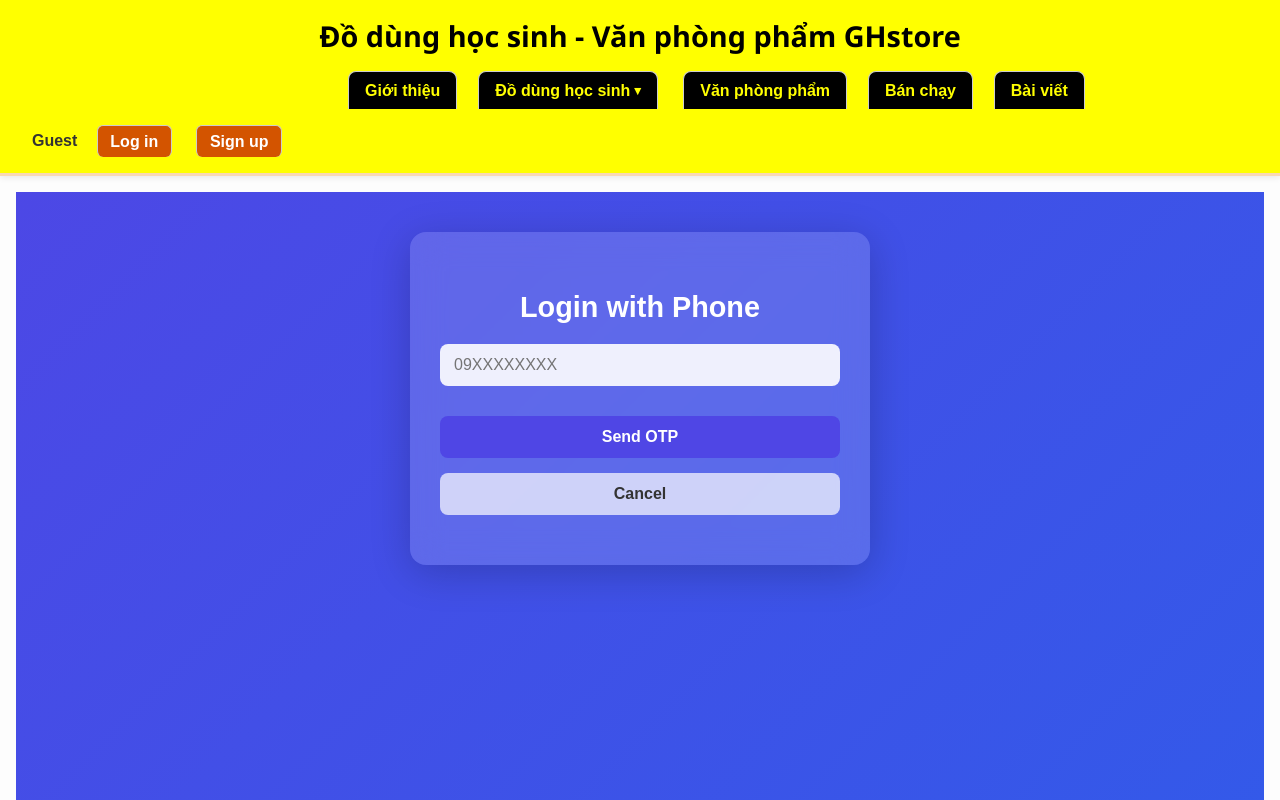
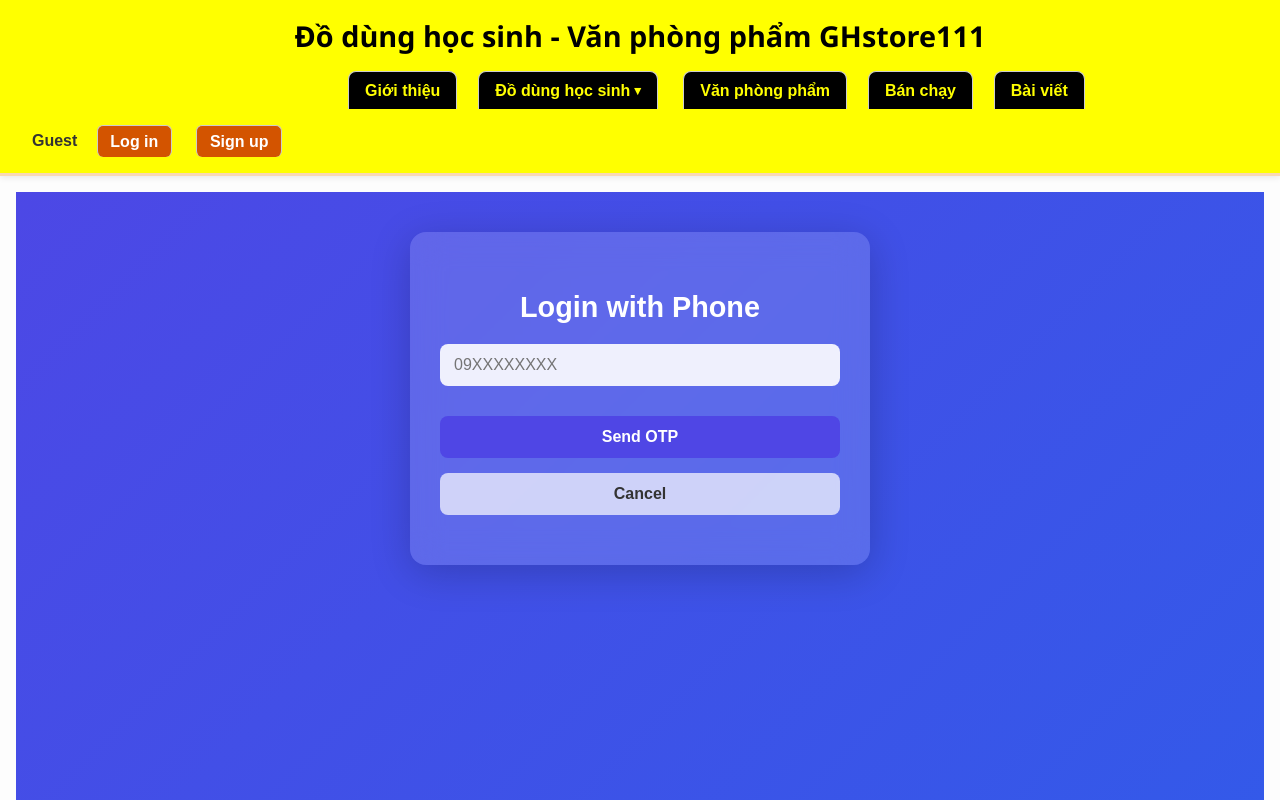
Before and after one commit to Gago84/giangStore, a React (Vite) app: page /giangStore/login in a window 1280 px wide. Shown: the top 800 px of the page. Built offline with nearby package versions, Linux system fonts and the light colour scheme; no server answers.

Commit message:
trial change title GHstore111-deploy after long time

```diff
--- a/src/components/Header.jsx
+++ b/src/components/Header.jsx
@@ -5,7 +5,7 @@
 function Header() {
   return (
     <header>
-      <h1>Đồ dùng học sinh - Văn phòng phẩm GHstore</h1>
+      <h1>Đồ dùng học sinh - Văn phòng phẩm GHstore111</h1>
       <div>
         <nav>
           <NavLink to="/" end>Giới thiệu</NavLink>
--- a/src/main.jsx
+++ b/src/main.jsx
@@ -1,4 +1,3 @@
-import React from 'react';
 import ReactDOM from 'react-dom/client';
 import App from './App.jsx';
 import { BrowserRouter } from 'react-router-dom';
```
Also changed, not shown: 1 other file (tests, documents, lock files or other folders).
